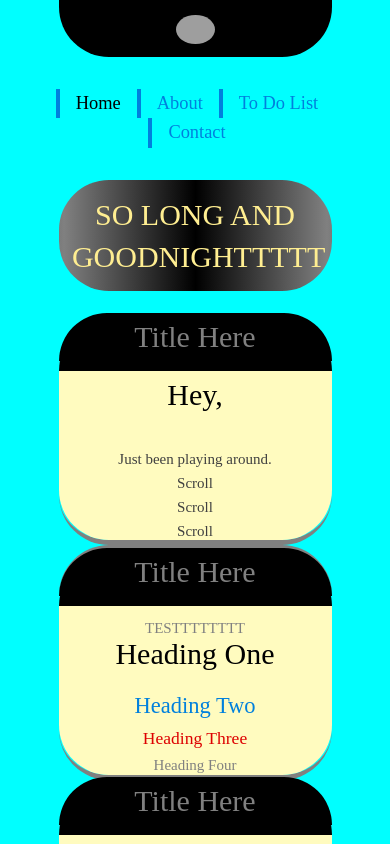
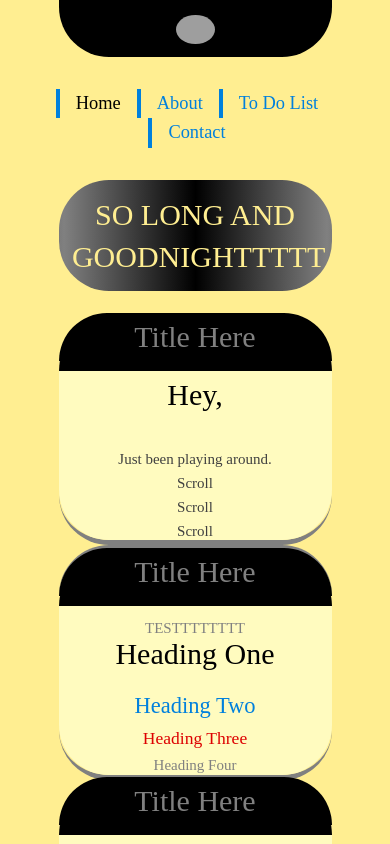
Before and after one commit to JusticePlague/fan-website-build, a Vue app: page / in a window 390 px wide. Shown: the top 844 px of the page. Built offline with nearby package versions, Linux system fonts and the light colour scheme.

Commit message:
mobile background color change

```diff
--- a/src/assets/main.css
+++ b/src/assets/main.css
@@ -313,9 +313,6 @@ button:hover {
 }
 
 @media (max-width: 480px) {
-  body {
-    background: #0ff;
-  }
 
   .header {
     color: var(--text-3);
```
